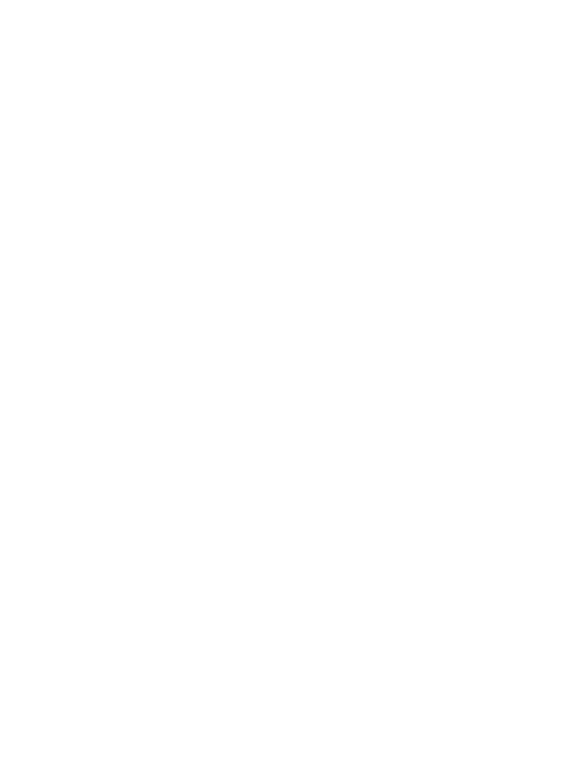
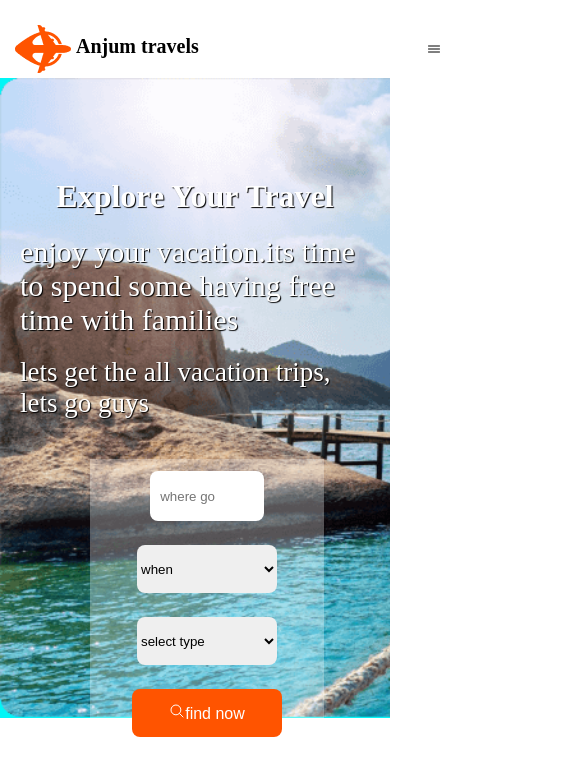
Before and after one commit to Anjum501/B9A2-Hero-Travel-main, a plain HTML site: page index.html in a window 390 px wide. Shown: the top 776 px of the page, 585 px wide, since content can reach past the window. Drawn offline with nearby package versions, Linux system fonts and the light colour scheme.

Commit message:
first commit

```diff
--- a/index.html
+++ b/index.html
@@ -4,8 +4,63 @@
     <meta charset="UTF-8">
     <meta name="viewport" content="width=device-width, initial-scale=1.0">
     <title>Anjum travels</title>
+    <link rel="stylesheet" href="travel.css">
+    <link rel="shortcut icon" href="Images/Group 40071 (2).png" type="image/x-icon">
 </head>
 <body>
+    <header>
+        <nav>
+            <div class="logo">
+            <img class="nav-img" src="Images/Group 40071 (2).png" alt="" srcset="">
+            <h3 class="nav-title">Anjum travels</h3>
+            </div>
+            <ul>
+                <li><a href="">home</a></li>
+                <li><a href="">pakages</a></li>
+                <li><a href="">testomonial</a></li>
+                <li><a href="">blog</a></li>
+                <li><a href="">contact</a></li>
+                <span class="icons"><ion-icon name="menu-outline"></ion-icon></span>
+            </ul>
+        </nav>
+    </header> <!--nav-end-->
+
+    <main> <!--main-start-->
+
+        <section class="about-travel"><!--travel-reason-->
+            <div class="travel-ditails">
+                <h1 class="why">Explore Your Travel</h1>
+                <p class="text">enjoy your vacation.its time to spend some having free time with families </p>
+                 <p class="text-2">lets get the all vacation trips, lets go guys</p>
+
+            <div class="travel-option">
+                <input class="offer" type="text" name="" id="" value="" placeholder="where go">
+                <select class="choose" name="" id="" >
+                   <option value="">when</option>
+                </select>
+
+                <select class="choose" name="" id="">
+                    <option>select type</option>
+                </select>
+                <button class="btn"><ion-icon name="search-outline"></ion-icon>find now</button>
+            </div>
+            </div>
+        </section> <!--travel-end-->
+
+
+
+    </main>
+
+
+
+
+    <footer>
+
+    </footer>
 
 </body>
 </html>
+
+<script type="module" src="https://unpkg.com/ionicons@5.5.2/dist/ionicons/ionicons.esm.js"></script>
+<script nomodule src="https://unpkg.com/ionicons@5.5.2/dist/ionicons/ionicons.js"></script>
+   <script>
--- a/travel.css
+++ b/travel.css
@@ -0,0 +1,185 @@
+*
+{
+    margin: 0;
+    padding: 0;
+}
+header{
+    background: white;
+    padding: 50px 240px;
+
+}
+nav{
+    display: flex;
+    justify-content: space-between;
+    align-items: center;
+}
+.nav-title{
+    font-size: 2rem;
+    margin-left: 5px;
+    width: 300px;
+
+}
+nav > ul{
+    display: flex;
+
+}
+nav li{
+    list-style: none;
+    margin-right: 30px;
+    font-size: 1rem;
+}
+nav li a{
+    text-decoration: none;
+    color: #424247;
+    font-size: 2rem;
+    font-family: 'Times New Roman', Times, serif;
+}
+.logo{
+    display: flex;
+}
+.nav-img{
+
+}
+.icons{
+    display: none;
+    width: 400px;
+}
+main{
+    width: 100%;
+    height: 40rem;
+    background-color: aqua;
+    display: flex;
+}
+.about-travel{
+    width: 100%;
+    height: 100%;
+    background:url(Images/Group\ 13\ \(1\)\ \(1\).png);
+    background-repeat: no-repeat;
+    margin:80px 350px;
+
+}
+.travel-ditails{
+
+}
+.why{
+    color: #fff;
+    text-align: center;
+    margin-top: 100px;
+    font-size: 4rem;
+    text-shadow: 1px 1px 1px black;
+    margin-bottom: 20px;
+}
+.text{
+    color: #fff;
+    margin-left: 290px;
+    font-size: 1.3rem;
+    text-shadow: 1px 1px 1px black;
+}
+.text-2{
+    color: #fff;
+    font-size: 1.3rem;
+    text-shadow: 1px 1px 1px black;
+    margin-left: 380px;
+    margin-bottom: 60px;
+}
+.travel-option{
+
+    display: inline-flex;
+    padding: 16px;
+    align-items:center;
+    justify-content: center;
+    gap: 24px;
+    margin-left: 230px;
+    background-color:rgba(255, 255, 255, 0.30);
+    height: 3rem;
+    width: 50%;
+
+}
+.offer{
+    width: 140px;
+    height: 30px;
+    border: 0;
+    border-radius: 8px;
+    padding: 10px;
+}
+.choose,.btn ,.offer:focus{
+    outline: none;
+}
+.choose{
+    width: 140px;
+    height: 48px;
+    border: 0;
+    border-radius: 8px;
+}
+.btn{
+    width: 150px;
+    height: 48px;
+    border: 0;
+    border-radius: 8px;
+    font-size: 1rem;
+    background-color: #FF5400;
+    font-family: sans-serif;
+    color: #fff;
+}
+
+/*responsive */
+@media screen and (max-width:576px) {
+    header{
+        padding: 5px;
+    }
+    .nav-img{
+        margin-top: 20px;
+        margin-left: 10px;
+
+    }
+    .nav-title{
+        font-size: 20px;
+        margin-top: 30px;
+        width: 200px;
+    }
+    a{
+        display: none;
+
+    }
+    .icons{
+        display:flex;
+        margin-top: 20px;
+
+    }
+    .about-travel{
+        margin: 0;
+        padding: 0;
+        width: 100%;
+        background-repeat: no-repeat;
+        background-size: cover;
+    }
+    .why{
+        font-size: 2rem;
+    }
+    .text{
+        font-size: 30px;
+        margin: 0;
+        margin: 20px;
+    }
+    .text-2{
+        font-size: 27px;
+        margin: 20px;
+        margin-bottom: 10px;
+
+    }
+    .travel-option{
+        flex-direction: column;
+        padding: 0;
+        margin: 0;
+        width: 60%;
+        margin-top: 30px;
+        height: 290px;
+        margin-left: 90px;
+    }
+    .offer{
+        width: 40%;
+
+
+    }
+
+}
```
Also changed, not shown: 4ac564b1f9c9f73824fc640cc5e0a3b2.jpg (added).
